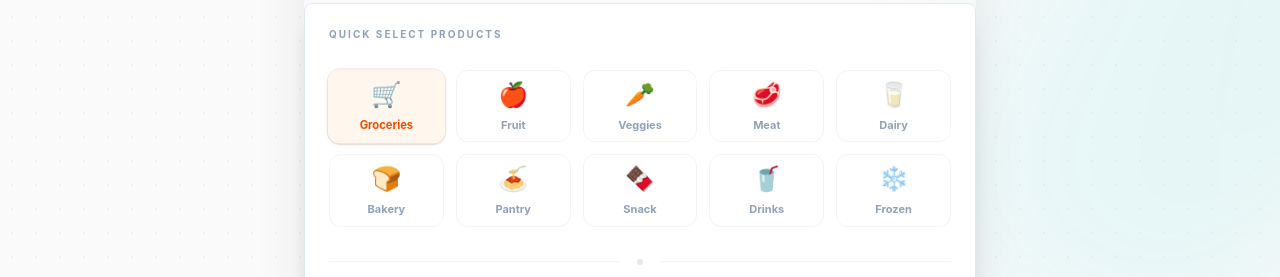
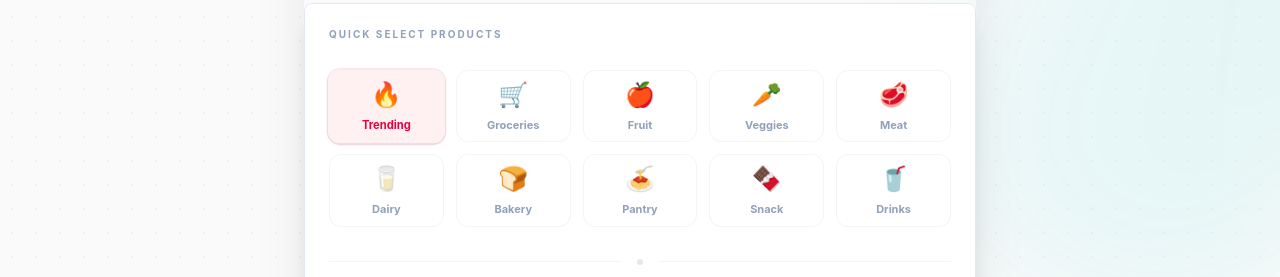
Before and after one commit to Adn-exe/smarthandel-mvp, a React (Vite) app in the folder frontend/: page / in a window 1280 px wide. Shown: the part 667-944 px from the top of the page. Built offline with nearby package versions, Linux system fonts and the light colour scheme; no server answers.

Commit message:
feat(ui): add Trending category and remove Frozen Foods

```diff
--- a/frontend/src/components/SearchInput.tsx
+++ b/frontend/src/components/SearchInput.tsx
@@ -19,13 +19,20 @@ interface Product {
     nameKey: string;
     emoji: string;
     keywords: string[];
-    category: 'groceries' | 'fruit' | 'vegetable' | 'meat' | 'dairy' | 'bakery' | 'pantry' | 'snack' | 'beverage' | 'frozen';
+    category: 'trending' | 'groceries' | 'fruit' | 'vegetable' | 'meat' | 'dairy' | 'bakery' | 'pantry' | 'snack' | 'beverage';
 }
 
 // Predefined products with translation keys and keywords for strict matching
 const PRODUCTS: Product[] = [
-    // GROCERIES (Essentials - 12 items)
-    { id: 'milk', nameKey: 'products.milk', emoji: '🥛', keywords: ['melk', 'milk', 'tine', 'lettmelk'], category: 'groceries' },
+    // TRENDING (Popular items moved here)
+    { id: 'frozen_pizza', nameKey: 'products.frozen_pizza', emoji: '🍕', keywords: ['pizza', 'grandiosa', 'frossen pizza'], category: 'trending' },
+    { id: 'milk', nameKey: 'products.milk', emoji: '🥛', keywords: ['melk', 'milk', 'tine', 'lettmelk'], category: 'trending' },
+    { id: 'minced_meat', nameKey: 'products.minced_meat', emoji: '🥩', keywords: ['kjøttdeig', 'minced meat', 'karbonadedeig'], category: 'trending' },
+    { id: 'taco', nameKey: 'products.taco', emoji: '🌮', keywords: ['taco', 'lefser', 'skjell'], category: 'trending' },
+    { id: 'chips', nameKey: 'products.chips', emoji: '🍟', keywords: ['chips', 'potetgull', 'snacks'], category: 'trending' },
+    { id: 'soda', nameKey: 'products.soda', emoji: '🥤', keywords: ['brus', 'soda', 'cola', 'pepsi'], category: 'trending' },
+
+    // GROCERIES (Essentials)
     { id: 'bread', nameKey: 'products.bread', emoji: '🍞', keywords: ['brød', 'bread', 'grovbrød', 'kneipp'], category: 'groceries' },
     { id: 'eggs', nameKey: 'products.eggs', emoji: '🥚', keywords: ['egg', 'eggs', 'prior'], category: 'groceries' },
     { id: 'cheese', nameKey: 'products.cheese', emoji: '🧀', keywords: ['ost', 'cheese', 'norvegia', 'hvitost'], category: 'groceries' },
@@ -64,7 +71,6 @@ const PRODUCTS: Product[] = [
 
     // MEAT
     { id: 'chicken', nameKey: 'products.chicken', emoji: '🍗', keywords: ['kylling', 'chicken', 'filet'], category: 'meat' },
-    { id: 'minced_meat', nameKey: 'products.minced_meat', emoji: '🥩', keywords: ['kjøttdeig', 'minced meat', 'karbonadedeig'], category: 'meat' },
     { id: 'salmon', nameKey: 'products.salmon', emoji: '🐟', keywords: ['laks', 'salmon', 'filet'], category: 'meat' },
     { id: 'pork', nameKey: 'products.pork', emoji: '🐖', keywords: ['svinekjøtt', 'pork', 'koteletter'], category: 'meat' },
     { id: 'beef', nameKey: 'products.beef', emoji: '🍖', keywords: ['storfekjøtt', 'beef', 'biff'], category: 'meat' },
@@ -84,28 +90,21 @@ const PRODUCTS: Product[] = [
     { id: 'cinnamon_roll', nameKey: 'products.cinnamon_roll', emoji: '🌀', keywords: ['kanelbolle', 'skillingsbolle'], category: 'bakery' },
 
     // PANTRY
-    { id: 'taco', nameKey: 'products.taco', emoji: '🌮', keywords: ['taco', 'lefser', 'skjell'], category: 'pantry' },
     { id: 'jam', nameKey: 'products.jam', emoji: '🍓', keywords: ['syltetøy', 'nora'], category: 'pantry' },
     { id: 'pasta', nameKey: 'products.pasta', emoji: '🍝', keywords: ['pasta', 'spaghetti', 'makaroni'], category: 'pantry' },
     { id: 'pizza', nameKey: 'products.pizza', emoji: '🍕', keywords: ['pizza', 'grandiosa'], category: 'pantry' },
 
     // SNACKS
-    { id: 'chips', nameKey: 'products.chips', emoji: '🍟', keywords: ['chips', 'potetgull', 'snacks'], category: 'snack' },
     { id: 'chocolate', nameKey: 'products.chocolate', emoji: '🍫', keywords: ['sjokolade', 'chocolate', 'kvikk lunsj'], category: 'snack' },
     { id: 'nuts', nameKey: 'products.nuts', emoji: '🥜', keywords: ['nøtter', 'nuts', 'peanøtter'], category: 'snack' },
     { id: 'cookies', nameKey: 'products.cookies', emoji: '🍪', keywords: ['kjeks', 'cookies', 'safari'], category: 'snack' },
 
     // BEVERAGE
-    { id: 'soda', nameKey: 'products.soda', emoji: '🥤', keywords: ['brus', 'soda', 'cola', 'pepsi'], category: 'beverage' },
     { id: 'orange_juice', nameKey: 'products.orange_juice', emoji: '🧃', keywords: ['appelsinjuice', 'juice'], category: 'beverage' },
     { id: 'water', nameKey: 'products.water', emoji: '💧', keywords: ['vann', 'water', 'farris'], category: 'beverage' },
     { id: 'energy_drink', nameKey: 'products.energy_drink', emoji: '⚡', keywords: ['energidrikk', 'energy drink', 'red bull'], category: 'beverage' },
 
-    // FROZEN FOOD
-    { id: 'frozen_pizza', nameKey: 'products.frozen_pizza', emoji: '🍕', keywords: ['pizza', 'grandiosa', 'frossen pizza'], category: 'frozen' },
-    { id: 'frozen_peas', nameKey: 'products.frozen_peas', emoji: '🫛', keywords: ['erter', 'peas', 'frosne erter'], category: 'frozen' },
-    { id: 'frozen_berries', nameKey: 'products.frozen_berries', emoji: '🫐', keywords: ['bær', 'berries', 'frosne bær'], category: 'frozen' },
-    { id: 'fish_sticks', nameKey: 'products.fish_sticks', emoji: '🐟', keywords: ['fiskepinner', 'fish sticks', 'findus'], category: 'frozen' }
+    { id: 'energy_drink', nameKey: 'products.energy_drink', emoji: '⚡', keywords: ['energidrikk', 'energy drink', 'red bull'], category: 'beverage' }
 ];
 
 export const SearchInput = memo(function SearchInput({
@@ -119,7 +118,7 @@ export const SearchInput = memo(function SearchInput({
 }: SearchInputProps) {
     const { t } = useTranslation();
     const [selectedItems, setSelectedItems] = useState<Set<string>>(new Set());
-    const [selectedCategory, setSelectedCategory] = useState<string>('groceries');
+    const [selectedCategory, setSelectedCategory] = useState<string>('trending');
     const [isDropdownOpen, setIsDropdownOpen] = useState(initialOpen);
     const [inputValue, setInputValue] = useState('');
     const containerRef = useRef<HTMLDivElement>(null);
@@ -392,6 +391,7 @@ export const SearchInput = memo(function SearchInput({
                     {!inputValue && (
                         <div className="grid grid-cols-5 gap-2 md:gap-3 mb-8">
                             {[
+                                { id: 'trending', icon: '🔥', label: 'Trending', color: 'bg-rose-50 text-rose-600 border-rose-100' },
                                 { id: 'groceries', icon: '🛒', label: 'Groceries', color: 'bg-orange-50 text-orange-600 border-orange-100' },
                                 { id: 'fruit', icon: '🍎', label: 'Fruit', color: 'bg-red-50 text-red-600 border-red-100' },
                                 { id: 'vegetable', icon: '🥕', label: 'Veggies', color: 'bg-green-50 text-green-600 border-green-100' },
@@ -401,7 +401,6 @@ export const SearchInput = memo(function SearchInput({
                                 { id: 'pantry', icon: '🍝', label: 'Pantry', color: 'bg-yellow-50 text-yellow-600 border-yellow-100' },
                                 { id: 'snack', icon: '🍫', label: 'Snack', color: 'bg-purple-50 text-purple-600 border-purple-100' },
                                 { id: 'beverage', icon: '🥤', label: 'Drinks', color: 'bg-cyan-50 text-cyan-600 border-cyan-100' },
-                                { id: 'frozen', icon: '❄️', label: 'Frozen', color: 'bg-indigo-50 text-indigo-600 border-indigo-100' },
                             ].map((cat) => (
                                 <button
                                     key={cat.id}
```
